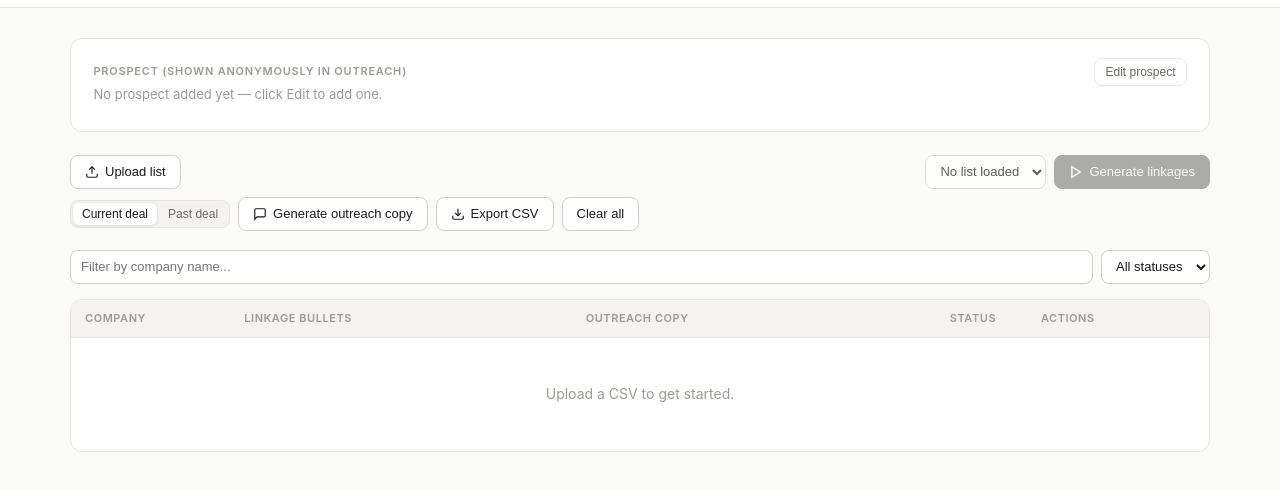
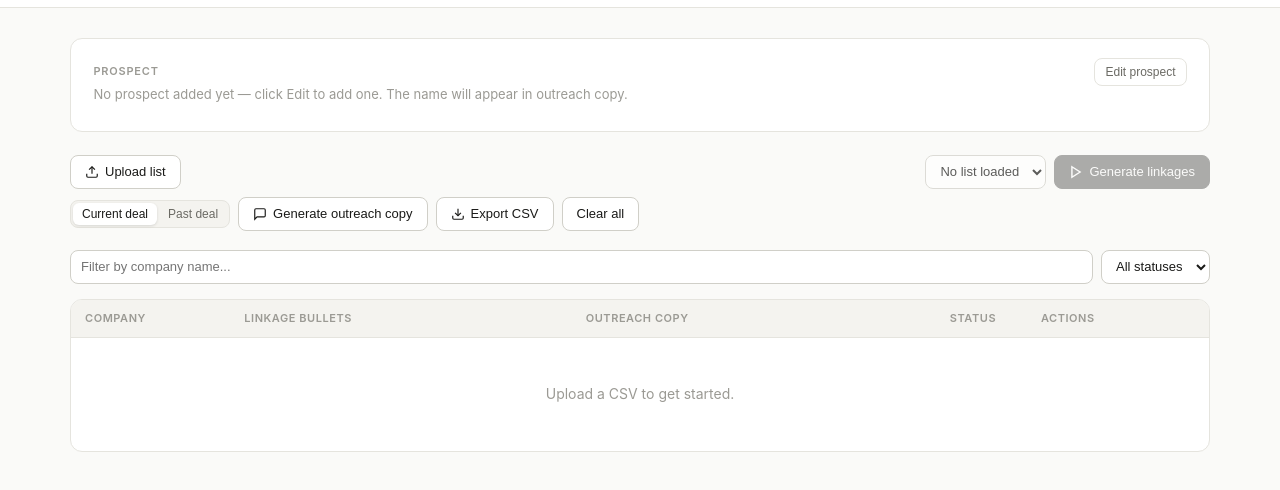
Before and after one commit to Tribalhog4/ContextTool, a website: page public/index.html in a window 1280 px wide. Both pictures are taken after a click on the button "Current deal". Shown: the part 48-538 px from the top of the page. Drawn offline with Linux system fonts and the light colour scheme.

Commit message:
Standardize both modes on named-company format
Current deal now: "We're currently in market with [name], a company that [desc]."
Past deal:        "We recently facilitated the sale of [name], a company that [desc]."

Updated prospect card label and placeholder text to reflect that the
prospect name is now explicit in the outreach copy.

Co-Authored-By: Claude Sonnet 4.6 <noreply@anthropic.com>

```diff
--- a/public/index.html
+++ b/public/index.html
@@ -567,12 +567,12 @@
   <div class="prospect-card">
     <div class="prospect-card-header">
       <div style="flex:1">
-        <div class="label-tag" id="prospectLabel">Prospect (shown anonymously in outreach)</div>
+        <div class="label-tag" id="prospectLabel">Prospect</div>
         <!-- Current deal display -->
         <div id="currentDealDisplay">
           <div class="prospect-name" id="dispProspectName" style="display:none"></div>
           <div class="prospect-desc" id="dispProspectDesc" style="display:none"></div>
-          <div class="placeholder-text" id="dispProspectEmpty">No prospect added yet — click Edit to add one.</div>
+          <div class="placeholder-text" id="dispProspectEmpty">No prospect added yet — click Edit to add one. The name will appear in outreach copy.</div>
         </div>
         <!-- Past deal inputs (inline, always visible when mode=past) -->
         <div class="past-deal-fields" id="pastDealFields">
@@ -705,7 +705,7 @@
     document.getElementById('pastDealFields').classList.toggle('visible', mode === 'past');
     document.getElementById('editProspectBtn').style.display = mode === 'current' ? '' : 'none';
     document.getElementById('prospectLabel').textContent = mode === 'current'
-      ? 'Prospect (shown anonymously in outreach)'
+      ? 'Prospect'
       : 'Past deal reference';
   }
 
--- a/server.js
+++ b/server.js
@@ -83,8 +83,8 @@ Fill in the blank with one short clause (under 18 words) describing ${dealName}
     if (!prospectName || !prospectDesc) {
       return res.status(400).json({ error: 'Current deal mode requires prospectName and prospectDesc' });
     }
-    sentence1Instruction = `Sentence 1 completes: "We're currently in market with a company that ___"
-One short clause. Describe what ${prospectName} does in a way that is directly relevant to ${companyName}. Under 18 words. No hyphens anywhere including compound words. Write "to" not "-to-" in compound phrases.`;
+    sentence1Instruction = `Sentence 1 completes: "We're currently in market with ${prospectName}, a company that ___"
+Fill in the blank with one short clause (under 18 words) describing ${prospectName} based on: ${prospectDesc}. Frame it in a way that is directly relevant to ${companyName}. No hyphens anywhere including compound words. Write "to" not "-to-" in compound phrases.`;
   }
 
   const prompt = `You are a VP at Bowen, a tech-focused investment bank. Write exactly two sentences for a BD outreach email.
```
